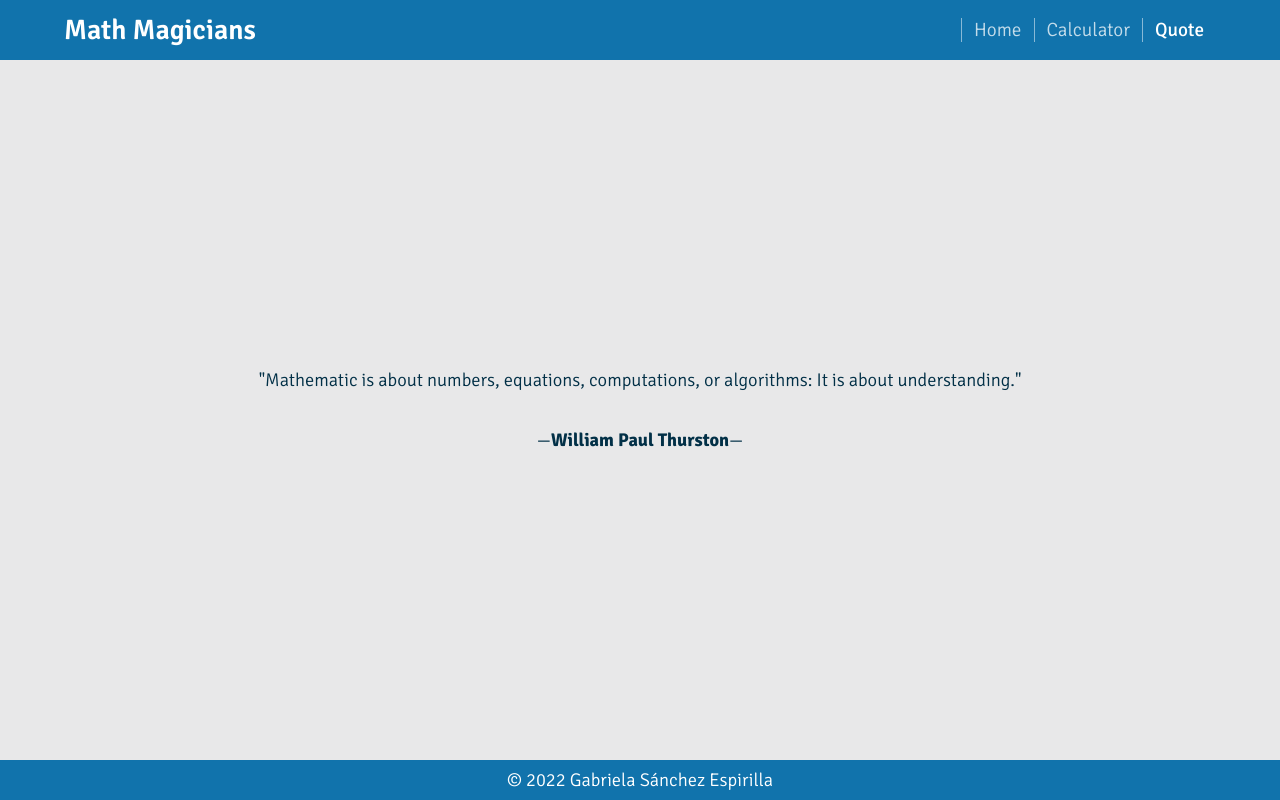
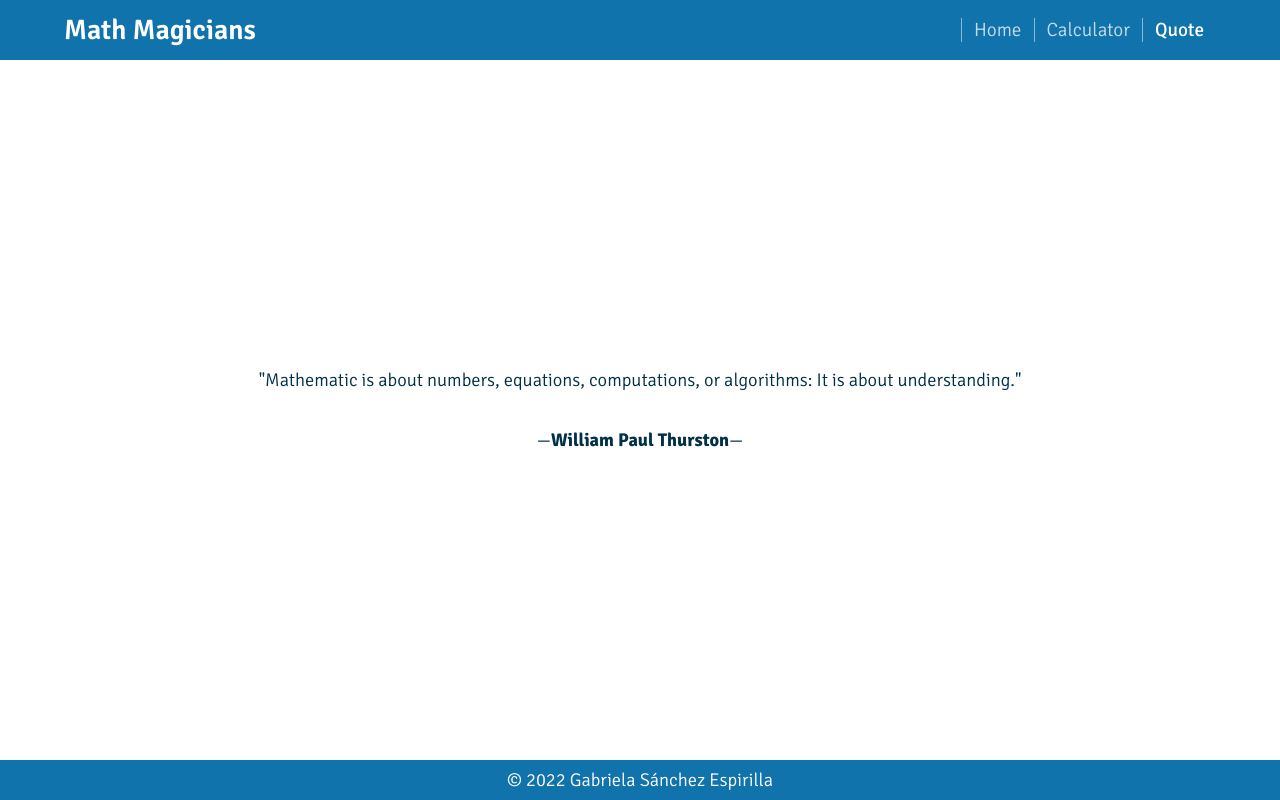
Before and after one commit to gabyse1/math-magicians, a React (Create React App) app: page /quote in a window 1280 px wide. Built offline with nearby package versions, Linux system fonts and the light colour scheme.

Commit message:
Update styles of main section for each page

```diff
--- a/src/scss/App.scss
+++ b/src/scss/App.scss
@@ -6,7 +6,7 @@
   flex-direction: column;
   justify-content: flex-start;
   align-items: center;
-  background-color: #e8e8e9;
+  background-color: #fff;
   position: relative;
 
   main {
@@ -16,7 +16,7 @@
     margin: auto;
     display: flex;
     flex-direction: column;
-    justify-content: center;
+    justify-content: flex-start;
     align-items: center;
     overflow: auto;
     scrollbar-width: thin;
@@ -39,5 +39,14 @@
       align-self: flex-start;
       line-height: normal;
     }
+
+    &.page__quote,
+    &.page__calculator {
+      text-align: center;
+    }
+
+    &.page__quote {
+      justify-content: center;
+    }
   }
 }
```
